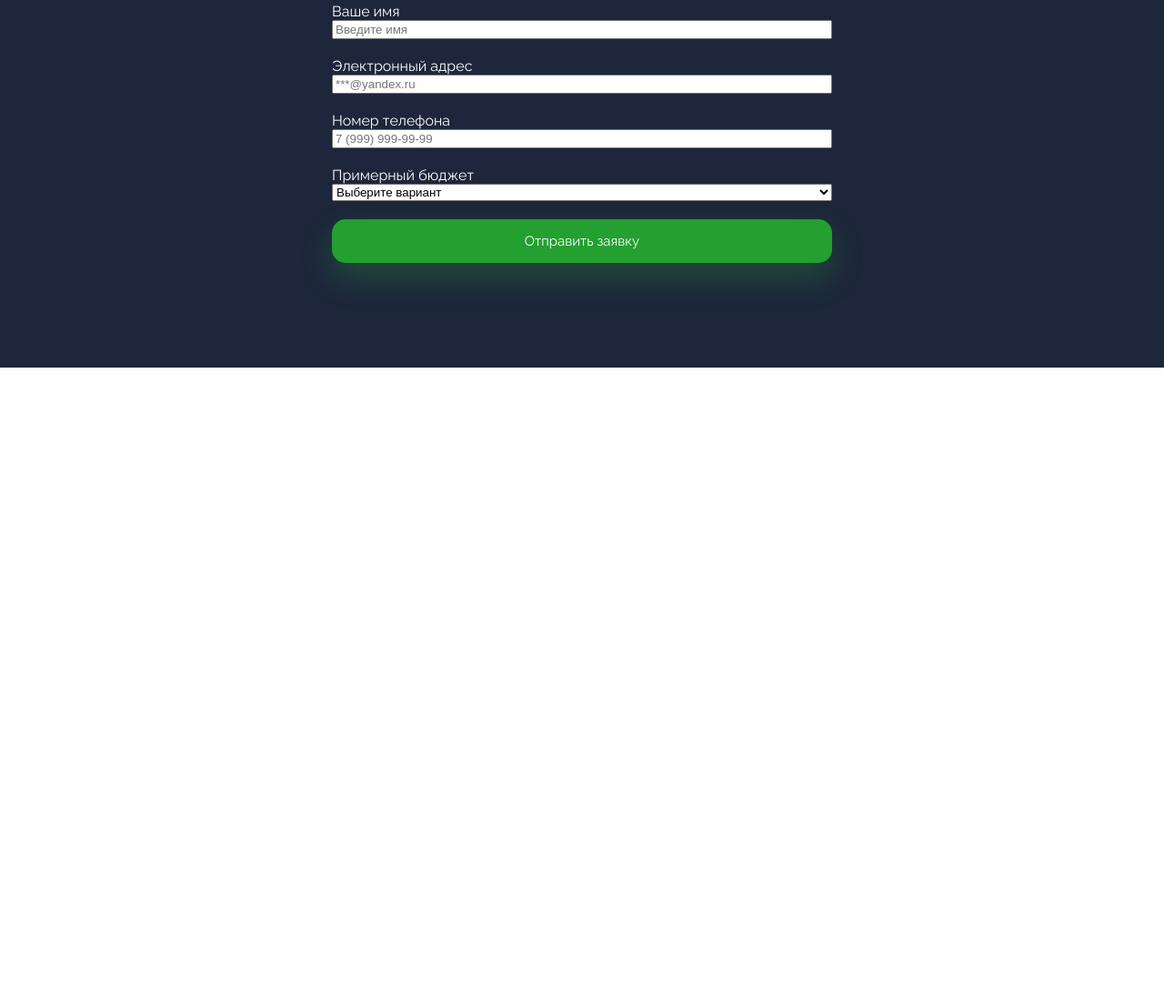
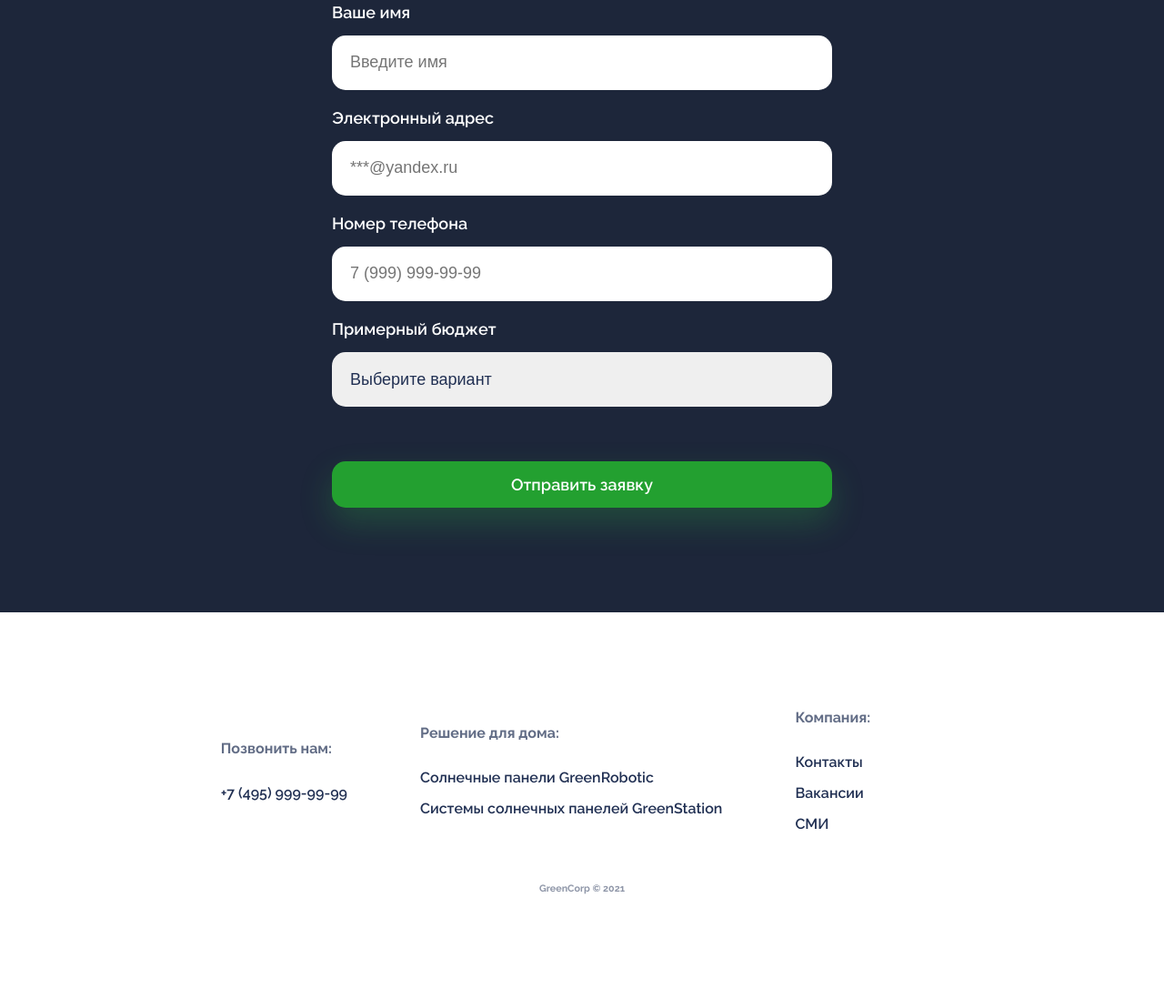
Before and after one commit to pavel11123/green-corp-landing, a plain HTML site: page index.html in a window 1280 px wide. Shown: the part 1248-2346 px from the top of the page at 91% size. Before the commit the page ends 1652 px from the top, so only its background shows below. Drawn offline with Linux system fonts and the light colour scheme.

Commit message:
add footer

```diff
--- a/index.html
+++ b/index.html
@@ -69,5 +69,33 @@
         </form>
       </div>
     </section>
+    <footer>
+      <div class="footer__container">
+        <div class="footer__group">
+          <h3>Позвонить нам:</h3>
+          <div class="footer__links">
+            <a href="tel:74959999999">+7 (495) 999-99-99</a>
+          </div>
+        </div>
+        <div class="footer__group">
+          <h3>Решение для дома:</h3>
+          <div class="footer__links">
+            <a href="/">Солнечные панели GreenRobotic</a>
+            <a href="/">Системы солнечных панелей GreenStation</a>
+          </div>
+        </div>
+        <div class="footer__group">
+          <h3>Компания:</h3>
+          <div class="footer__links">
+            <a href="/">Контакты</a>
+            <a href="/">Вакансии</a>
+            <a href="/">СМИ</a>
+          </div>
+        </div>
+      </div>
+      <div class="footer__copyright">
+        <h6>GreenCorp © 2021</h6>
+      </div>
+    </footer>
   </body>
 </html>
--- a/main.css
+++ b/main.css
@@ -2,6 +2,14 @@ body {
   font-family: "Raleway", sans-serif;
   color: #213053;
   margin: 0;
+}
+
+select {
+  appearance: none;
+}
+
+input {
+  outline: none;
 }
 
 header {
@@ -36,6 +44,16 @@ button {
   cursor: pointer;
   box-shadow: 0 16px 36px rgb(52 213 68 / 22%);
   padding: 15px;
+  transition: 0.3s ease-in;
+  -webkit-transition: 0.3s ease-in;
+  -moz-transition: 0.3s ease-in;
+  -ms-transition: 0.3s ease-in;
+  -o-transition: 0.3s ease-in;
+}
+
+button:hover {
+  background-color: #f6980c;
+  box-shadow: 0 16px 36px rgba(246 152 12 / 20%);
 }
 
 .about__image {
@@ -113,3 +131,69 @@ button {
   margin-top: 60px;
   gap: 20px;
 }
+
+.form label {
+  font-size: 18px;
+  font-weight: 600;
+  margin-bottom: 15px;
+}
+
+.form input,
+.form select {
+  font-size: 18px;
+  color: #213053;
+  height: 60px;
+  padding: 0 20px;
+  border-radius: 15px;
+  -webkit-border-radius: 15px;
+  -moz-border-radius: 15px;
+  -ms-border-radius: 15px;
+  -o-border-radius: 15px;
+  border: none;
+}
+
+.form select {
+}
+
+.form__submit {
+  font-size: 18px;
+  font-weight: 600;
+  margin-top: 40px;
+}
+
+footer {
+  padding: 90px 20px;
+  font-size: 16px;
+  font-weight: 600;
+}
+
+.footer__container {
+  display: flex;
+  justify-content: center;
+  align-items: center;
+}
+
+.footer__copyright {
+  margin-top: 40px;
+  text-align: center;
+  opacity: 0.5;
+}
+
+.footer__group {
+  margin-right: 80px;
+}
+
+.footer__group h3 {
+  font-size: 16px;
+  opacity: 0.7;
+  margin-bottom: 30px;
+}
+
+.footer__links {
+  display: flex;
+  flex-direction: column;
+}
+
+.footer__links a {
+  margin-bottom: 15px;
+}
```
